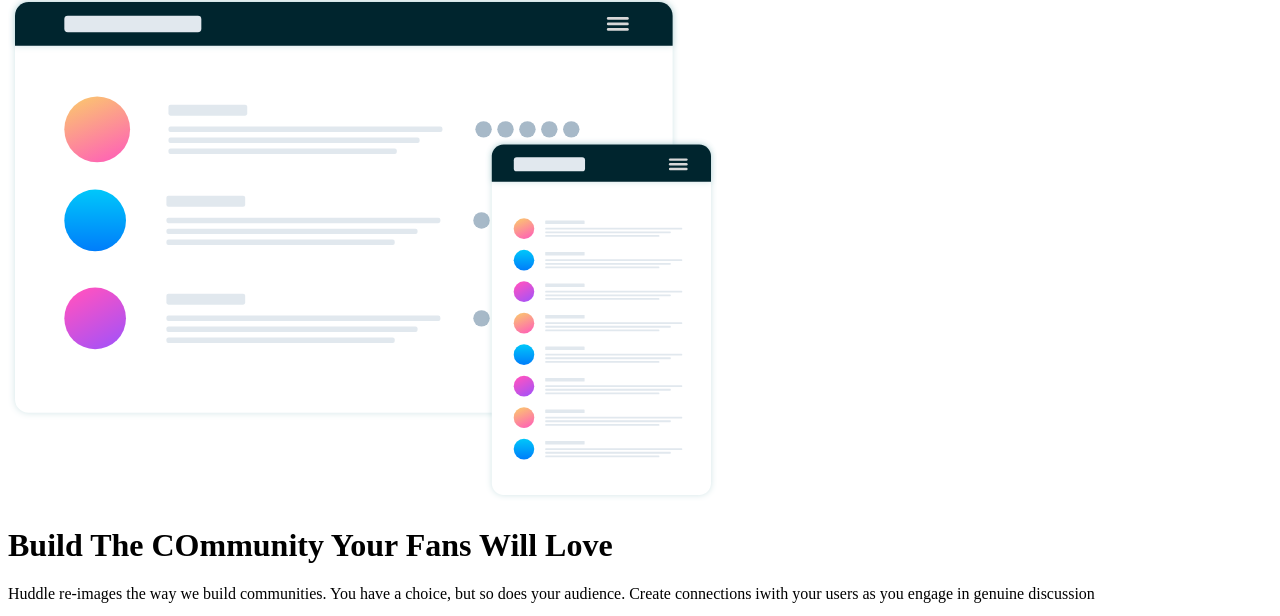
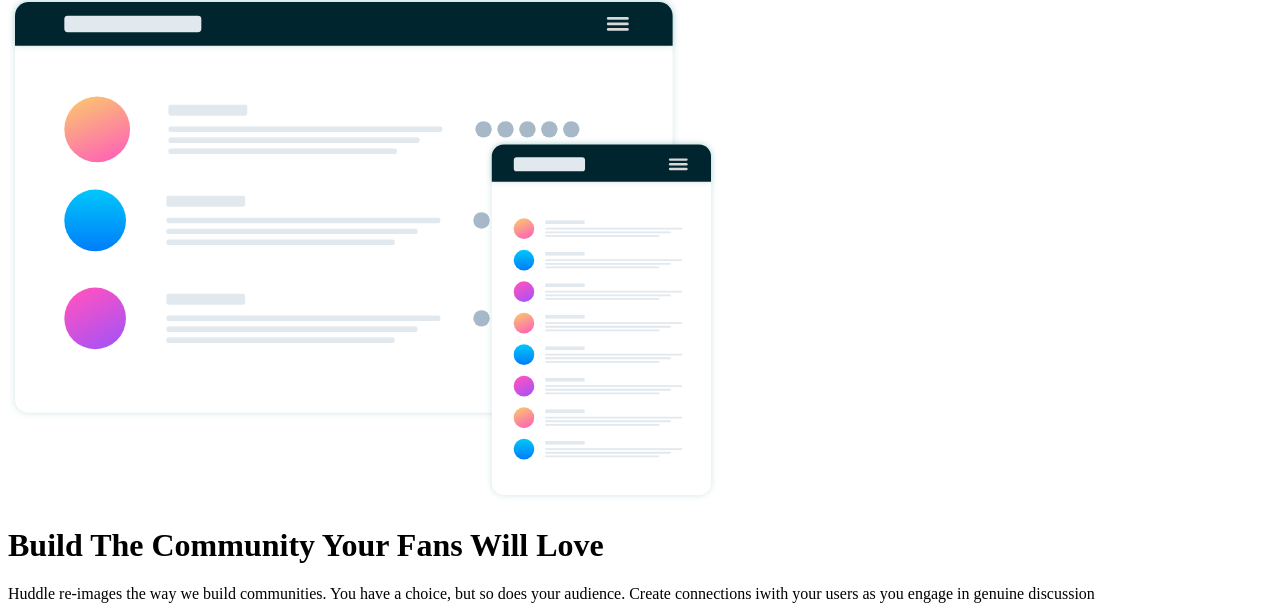
Before and after one commit to Betoggh51/Newbie-Huddle-Landing-Page, a plain HTML site: page index.html in a window 1280 px wide. Shown: the part 82-698 px from the top of the page. Drawn offline with Linux system fonts and the light colour scheme.

Commit message:
Fix a typo in the about content

```diff
--- a/index.html
+++ b/index.html
@@ -23,7 +23,7 @@
     </div>
 
     <div class="info-container">
-      <h1 class="main-title"> Build The COmmunity Your Fans Will Love </h1>
+      <h1 class="main-title"> Build The Community Your Fans Will Love </h1>
       <p class="about">
         Huddle re-images the way we build communities. You have a choice, but so does
         your audience. Create connections iwith your users as you engage in genuine discussion
```
